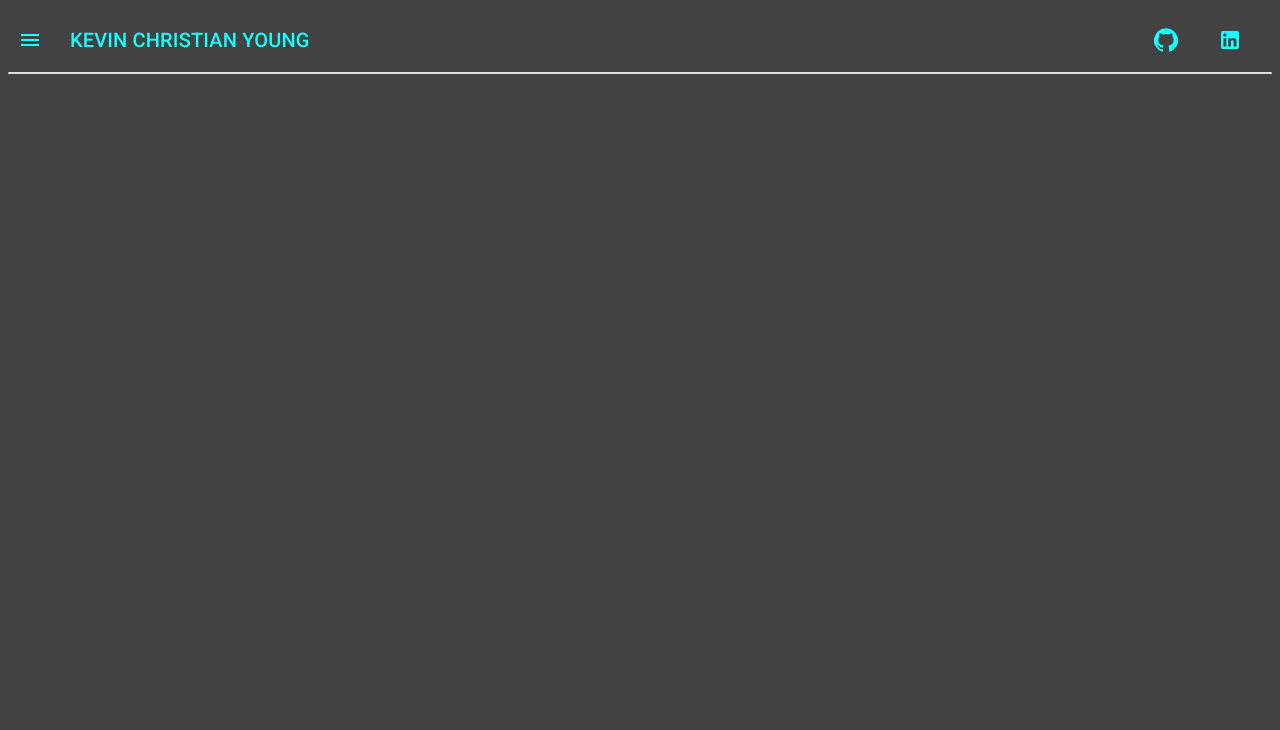
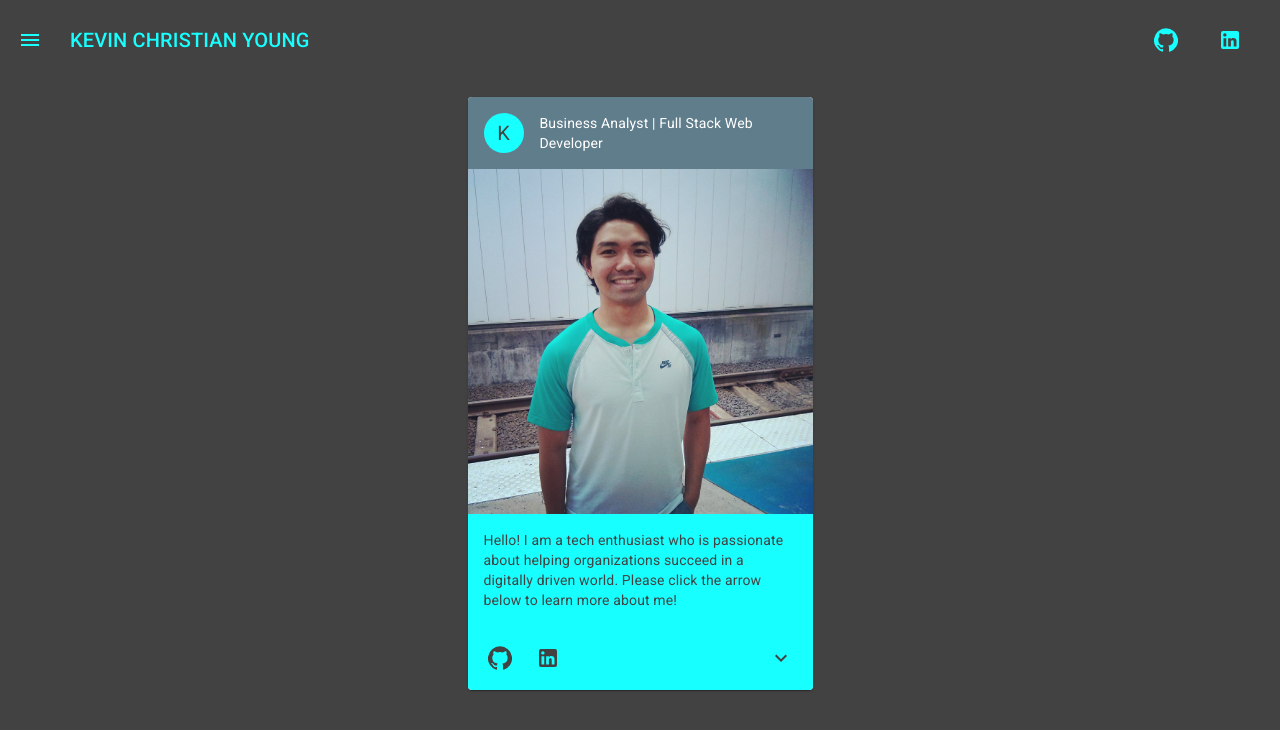
Before and after one commit to Paretooptimal22/Portfolio, a React (Create React App) app in the folder client/: page /about in a window 1280 px wide. Shown: the top 730 px of the page. Built offline with nearby package versions, Linux system fonts and the light colour scheme.

Commit message:
updated nav and about page

```diff
--- /dev/null
+++ b/client/src/components/AboutCard/AboutCard.js
@@ -0,0 +1,147 @@
+import React from 'react'
+import { makeStyles } from '@material-ui/core/styles'
+import clsx from 'clsx'
+import Card from '@material-ui/core/Card'
+import CardHeader from '@material-ui/core/CardHeader'
+import CardMedia from '@material-ui/core/CardMedia'
+import CardContent from '@material-ui/core/CardContent'
+import CardActions from '@material-ui/core/CardActions'
+import Collapse from '@material-ui/core/Collapse'
+import Avatar from '@material-ui/core/Avatar'
+import IconButton from '@material-ui/core/IconButton'
+import Typography from '@material-ui/core/Typography'
+import { red } from '@material-ui/core/colors'
+import GitHubIcon from '@material-ui/icons/GitHub'
+import LinkedInIcon from '@material-ui/icons/LinkedIn'
+import ExpandMoreIcon from '@material-ui/icons/ExpandMore'
+import MoreVertIcon from '@material-ui/icons/MoreVert'
+
+const useStyles = makeStyles(theme => ({
+  root: {
+    maxWidth: 345,
+    marginTop: '25px'
+  },
+  media: {
+    height: 0,
+    paddingTop: '100%', // 16:9
+  },
+  expand: {
+    transform: 'rotate(0deg)',
+    marginLeft: 'auto',
+    transition: theme.transitions.create('transform', {
+      duration: theme.transitions.duration.shortest,
+    }),
+  },
+  expandOpen: {
+    transform: 'rotate(180deg)',
+  },
+  avatar: {
+    backgroundColor: '#18ffff',
+    color: '#424242'
+  },
+  contentArea: {
+    backgroundColor: '#18ffff',
+
+  },
+  actionsArea: {
+    backgroundColor: '#18ffff',
+
+  },
+  icon: {
+    color: '#424242'
+  },
+  type: {
+    color: '#424242'
+  },
+  header: {
+    backgroundColor: '#607d8b',
+    color: 'white'
+  }
+}))
+
+const AboutCard = props => {
+  const classes = useStyles()
+  const [expanded, setExpanded] = React.useState(false)
+
+  const handleExpandClick = () => {
+    setExpanded(!expanded)
+  }
+
+  return (
+    <Card className={classes.root}>
+      <CardHeader
+        className={classes.header}
+        avatar={
+          <Avatar aria-label="recipe" className={classes.avatar}>
+            K
+          </Avatar>
+        }
+        // action={
+        //   <IconButton aria-label="settings">
+        //     <MoreVertIcon />
+        //   </IconButton>
+        // }
+        title="Business Analyst | Full Stack Web Developer"
+        subheader=""
+      />
+      <CardMedia
+        className={classes.media}
+        image={props.image}
+        title="Me"
+      />
+      <CardContent className={classes.contentArea}>
+        <Typography variant="body2" color="textSecondary" component="p" className={classes.type}>
+          {props.about}
+        </Typography>
+      </CardContent>
+      <CardActions className={classes.actionsArea} disableSpacing>
+        <IconButton aria-label="add to favorites">
+          <GitHubIcon className={classes.icon} />
+        </IconButton>
+        <IconButton aria-label="share">
+          <LinkedInIcon className={classes.icon} />
+        </IconButton>
+        <IconButton
+          className={clsx(classes.expand, {
+            [classes.expandOpen]: expanded,
+          })}
+          onClick={handleExpandClick}
+          aria-expanded={expanded}
+          aria-label="show more"
+        >
+          <ExpandMoreIcon className={classes.icon} />
+        </IconButton>
+      </CardActions>
+      <Collapse in={expanded} timeout="auto" unmountOnExit>
+        <CardContent>
+          <Typography paragraph>Method:</Typography>
+          <Typography paragraph>
+            Heat 1/2 cup of the broth in a pot until simmering, add saffron and set aside for 10
+            minutes.
+          </Typography>
+          <Typography paragraph>
+            Heat oil in a (14- to 16-inch) paella pan or a large, deep skillet over medium-high
+            heat. Add chicken, shrimp and chorizo, and cook, stirring occasionally until lightly
+            browned, 6 to 8 minutes. Transfer shrimp to a large plate and set aside, leaving chicken
+            and chorizo in the pan. Add pimentón, bay leaves, garlic, tomatoes, onion, salt and
+            pepper, and cook, stirring often until thickened and fragrant, about 10 minutes. Add
+            saffron broth and remaining 4 1/2 cups chicken broth; bring to a boil.
+          </Typography>
+          <Typography paragraph>
+            Add rice and stir very gently to distribute. Top with artichokes and peppers, and cook
+            without stirring, until most of the liquid is absorbed, 15 to 18 minutes. Reduce heat to
+            medium-low, add reserved shrimp and mussels, tucking them down into the rice, and cook
+            again without stirring, until mussels have opened and rice is just tender, 5 to 7
+            minutes more. (Discard any mussels that don’t open.)
+          </Typography>
+          <Typography>
+            Set aside off of the heat to let rest for 10 minutes, and then serve.
+          </Typography>
+        </CardContent>
+      </Collapse>
+    </Card>
+  )
+
+}
+
+export default AboutCard
--- /dev/null
+++ b/client/src/components/AboutCard/index.js
@@ -0,0 +1 @@
+export { default } from './AboutCard.js'
--- a/client/src/components/Nav/Nav.js
+++ b/client/src/components/Nav/Nav.js
@@ -36,7 +36,8 @@ const useStyles = makeStyles(theme => ({
     paddingRight: '10px',
   },
   appbar: {
-    outlineColor: '#00b8d4'
+    outlineColor: '#00b8d4',
+    maxWidth: '100%'
   }
 }))
 
--- a/client/src/pages/About/About.js
+++ b/client/src/pages/About/About.js
@@ -4,15 +4,23 @@ import {
   Container,
   Grid,
   Typography,
-  Paper
+  Paper,
+  Card,
+  CardActionArea,
+  CardActions,
+  CardContent,
+  CardMedia,
+  Button
 } from '@material-ui/core'
 import Nav from '../../components/Nav'
+import AboutCard from '../../components/AboutCard'
+import me from '../../components/AboutCard/aboutCardPic/me.jpg'
 
 const useStyles = makeStyles(theme => ({
   root: {
 
   },
-  paper: {
+  grid: {
 
   }
 }))
@@ -22,17 +30,21 @@ const About = () => {
   const classes = useStyles()
 
   return(
-    <Grid container className={classes.root}>
-      {/* <Grid item xs={12} className={classes.nav} alignItems="center" justify="center">
-        <Nav />
-      </Grid> */}
-      <br/>
-      <Grid item xs={12} alignItems="center" justify="center">
-        <Paper elevation={0} variant="outlined" className={classes.paper}>
+    <div className={classes.root}>
+      <Grid container className={classes.grid}>
+        <Grid item xs={12} alignContent="center">
+          <Grid container justify="center">
+            <AboutCard
+              image={me}
+              about="Hello! I am a tech enthusiast who is passionate about helping organizations succeed in a digitally driven world. Please click the arrow below to learn more about me!"
+            />
+          </Grid>
 
-        </Paper>
+        </Grid>
+
       </Grid>
-    </Grid>
+
+    </div>
   )
 }
 
```
Also changed, not shown: client/src/components/AboutCard/aboutCardPic/me.jpg (added).
